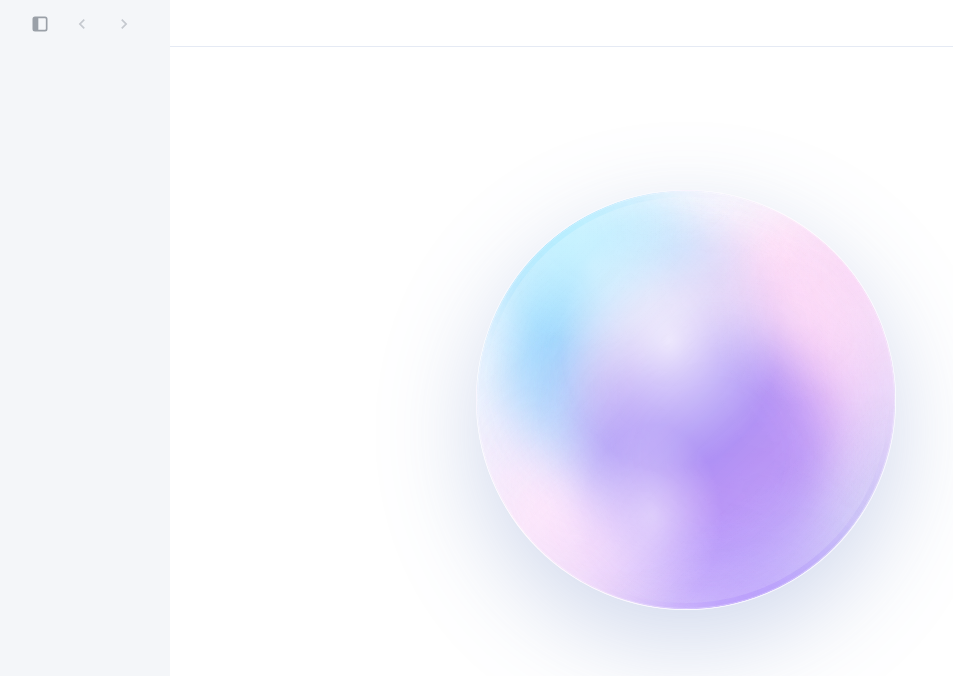
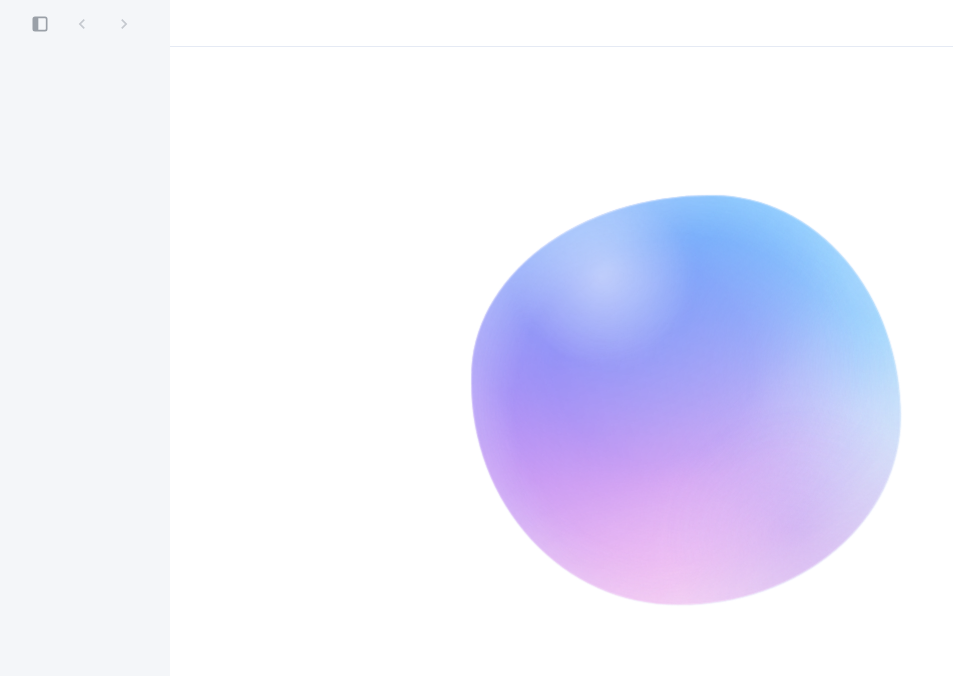
Before and after one commit to Package-KR/Arc, a React (Vite) app in the folder desktop/src/renderer/: page / in a window 1280 px wide. Shown: the top 676 px of the page, without its empty margins (78-1031 px from the left). Built offline with nearby package versions, Linux system fonts and the light colour scheme.

Commit message:
feat: 음성 오브 화면 개선

```diff
--- a/desktop/src/renderer/src/features/voice-orb/VoiceOrb.css
+++ b/desktop/src/renderer/src/features/voice-orb/VoiceOrb.css
@@ -2,19 +2,20 @@
   position: relative;
   width: min(54vmin, 420px);
   aspect-ratio: 1;
-  border: 1px solid rgba(255, 255, 255, 0.76);
-  border-radius: 50%;
+  border: 1px solid rgba(244, 249, 255, 0.58);
+  border-radius: 49% 51% 48% 52% / 50% 46% 54% 50%;
   overflow: hidden;
-  isolation: isolate;
   background:
-    radial-gradient(circle at 35% 24%, rgba(255, 255, 255, 0.95), transparent 22%),
-    radial-gradient(circle at 68% 72%, rgba(255, 255, 255, 0.82), transparent 28%),
-    linear-gradient(132deg, rgba(175, 227, 255, 0.9), rgba(255, 222, 247, 0.78) 44%, rgba(190, 184, 255, 0.82));
+    radial-gradient(circle at 28% 22%, rgba(255, 255, 255, 0.46), transparent 22%),
+    radial-gradient(circle at 70% 80%, rgba(149, 134, 255, 0.2), transparent 34%),
+    rgba(255, 255, 255, 0.08);
   box-shadow:
-    inset 20px 24px 42px rgba(255, 255, 255, 0.62),
-    inset -22px -28px 54px rgba(95, 105, 203, 0.18),
-    0 32px 100px rgba(87, 115, 185, 0.28);
-  transform: translateZ(0);
+    inset 14px 16px 34px rgba(255, 255, 255, 0.2),
+    inset -22px -28px 58px rgba(95, 105, 203, 0.15),
+    inset 0 0 0 1px rgba(255, 255, 255, 0.26);
+  transform: scale(1);
+  transform-origin: 50% 50%;
+  animation: orb-morph 6.8s ease-in-out infinite;
 }
 
 .voice-orb::before,
@@ -26,29 +27,28 @@
 }
 
 .voice-orb::before {
-  inset: -22%;
+  inset: -34%;
   z-index: 1;
   background:
-    radial-gradient(circle at 25% 24%, rgba(82, 193, 255, 0.68), transparent 20%),
-    radial-gradient(circle at 74% 26%, rgba(255, 203, 238, 0.82), transparent 22%),
-    radial-gradient(circle at 62% 82%, rgba(137, 96, 244, 0.62), transparent 23%),
-    radial-gradient(circle at 32% 70%, rgba(255, 213, 248, 0.56), transparent 26%);
-  filter: blur(18px) saturate(1.18);
-  opacity: 0.92;
-  mix-blend-mode: normal;
-  transform-origin: 42% 58%;
-  will-change: transform;
-  animation: orb-flow 5.2s linear infinite;
+    radial-gradient(circle at 24% 24%, rgba(75, 189, 255, 0.7) 0 16%, transparent 42%),
+    radial-gradient(circle at 76% 76%, rgba(255, 180, 237, 0.7) 0 16%, transparent 42%),
+    radial-gradient(circle at 24% 76%, rgba(125, 91, 245, 0.7) 0 16%, transparent 42%);
+  opacity: 0.66;
+  transform-origin: 50% 50%;
+  animation: orb-field 6.4s linear infinite;
 }
 
 .voice-orb::after {
   inset: 0;
   z-index: 6;
   background:
-    radial-gradient(circle at 28% 18%, rgba(255, 255, 255, 0.34), transparent 18%),
-    radial-gradient(circle at 76% 30%, rgba(255, 255, 255, 0.22), transparent 20%),
-    linear-gradient(135deg, rgba(255, 255, 255, 0.22), transparent 46%, rgba(255, 255, 255, 0.16));
-  box-shadow: inset 0 0 0 1px rgba(255, 255, 255, 0.28);
+    radial-gradient(circle at 30% 20%, rgba(255, 255, 255, 0.44), transparent 20%),
+    radial-gradient(circle at 76% 82%, rgba(113, 86, 230, 0.22), transparent 28%),
+    radial-gradient(circle at 50% 50%, transparent 56%, rgba(230, 241, 255, 0.28) 78%, rgba(255, 255, 255, 0.5));
+  box-shadow:
+    inset 0 0 0 1px rgba(255, 255, 255, 0.34),
+    inset 16px 18px 34px rgba(255, 255, 255, 0.12);
+  opacity: 0.78;
 }
 
 .voice-orb__surface {
@@ -56,174 +56,136 @@
   inset: 0;
   z-index: 4;
   border-radius: inherit;
-  background:
-    radial-gradient(ellipse at 46% 36%, rgba(255, 255, 255, 0.72), transparent 34%),
-    radial-gradient(ellipse at 42% 78%, rgba(255, 255, 255, 0.46), transparent 20%),
-    linear-gradient(180deg, rgba(255, 255, 255, 0.18), transparent 70%);
-  filter: blur(1px);
-  mix-blend-mode: screen;
+  overflow: hidden;
+  background: transparent;
 }
 
 .voice-orb__surface::before {
   position: absolute;
-  inset: -28%;
+  inset: -40%;
   content: "";
   border-radius: inherit;
   background:
-    radial-gradient(circle at 20% 34%, rgba(57, 197, 255, 0.58), transparent 18%),
-    radial-gradient(circle at 76% 32%, rgba(255, 173, 235, 0.62), transparent 22%),
-    radial-gradient(circle at 60% 78%, rgba(120, 88, 246, 0.56), transparent 24%),
-    radial-gradient(circle at 34% 70%, rgba(255, 239, 255, 0.52), transparent 20%);
-  filter: blur(16px) saturate(1.22);
-  opacity: 0.86;
-  mix-blend-mode: screen;
-  transform-origin: 48% 52%;
-  will-change: transform;
-  animation: inner-current 3.4s linear infinite;
+    radial-gradient(circle at 26% 28%, rgba(75, 189, 255, 0.66) 0 14%, transparent 40%),
+    radial-gradient(circle at 74% 72%, rgba(255, 180, 237, 0.66) 0 14%, transparent 40%),
+    radial-gradient(circle at 28% 74%, rgba(125, 91, 245, 0.66) 0 14%, transparent 40%);
+  opacity: 0.58;
+  transform-origin: 50% 50%;
+  animation: inner-field 4.2s linear infinite reverse;
+}
+
+.voice-orb__surface::after {
+  position: absolute;
+  inset: 0;
+  content: "";
+  border-radius: inherit;
+  background:
+    radial-gradient(ellipse at 32% 18%, rgba(255, 255, 255, 0.44), transparent 22%),
+    radial-gradient(ellipse at 62% 88%, rgba(255, 255, 255, 0.18), transparent 24%);
+  opacity: 0.54;
+  pointer-events: none;
 }
 
 .voice-orb__wash {
   position: absolute;
   z-index: 2;
-  width: 58%;
-  height: 58%;
+  width: 88%;
+  height: 88%;
   border-radius: 50%;
-  filter: blur(24px);
-  mix-blend-mode: normal;
-  opacity: 0.56;
-  will-change: transform;
+  opacity: 0.48;
 }
 
 .voice-orb__wash--cyan {
-  top: 14%;
-  left: 14%;
-  background: #4bbdff;
-  animation: wash-cyan 4s linear infinite;
+  top: -8%;
+  left: -8%;
+  background: radial-gradient(circle, rgba(75, 189, 255, 0.76) 0 28%, transparent 68%);
+  animation: wash-orbit-cyan 4.6s linear infinite;
 }
 
 .voice-orb__wash--rose {
-  top: 16%;
-  right: 8%;
-  background: #ffb4ed;
-  animation: wash-rose 4.8s linear infinite;
+  top: -8%;
+  right: -8%;
+  background: radial-gradient(circle, rgba(255, 180, 237, 0.76) 0 28%, transparent 68%);
+  animation: wash-orbit-rose 5.2s linear infinite reverse;
 }
 
 .voice-orb__wash--violet {
-  right: 15%;
-  bottom: 8%;
-  background: #7d5bf5;
-  animation: wash-violet 3.8s linear infinite;
+  right: -8%;
+  bottom: -8%;
+  background: radial-gradient(circle, rgba(125, 91, 245, 0.76) 0 28%, transparent 68%);
+  animation: wash-orbit-violet 4.9s linear infinite;
 }
 
-.voice-orb__shine {
-  position: absolute;
-  z-index: 7;
-  inset: 1.4%;
-  border-radius: inherit;
-  pointer-events: none;
-  background: linear-gradient(145deg, rgba(255, 255, 255, 0.52), transparent 28%, transparent 70%, rgba(255, 255, 255, 0.38));
-  opacity: 0.78;
-}
-
-@keyframes orb-flow {
-  0% {
-    transform: translate3d(-1.4%, -0.8%, 0) rotate(-7deg) scale(1.04);
+@keyframes orb-morph {
+  0%,
+  100% {
+    border-radius: 49% 51% 48% 52% / 50% 46% 54% 50%;
+    transform: scaleX(1) scaleY(1);
   }
 
-  25% {
-    transform: translate3d(1.2%, -1.4%, 0) rotate(-1deg) scale(1.08);
+  26% {
+    border-radius: 58% 42% 53% 47% / 43% 57% 44% 56%;
+    transform: scaleX(1.036) scaleY(0.974);
   }
 
-  50% {
-    transform: translate3d(1.5%, 1.1%, 0) rotate(6deg) scale(1.05);
+  52% {
+    border-radius: 43% 57% 58% 42% / 57% 44% 56% 43%;
+    transform: scaleX(0.972) scaleY(1.034);
   }
 
-  75% {
-    transform: translate3d(-1%, 1.4%, 0) rotate(2deg) scale(1.09);
-  }
-
-  100% {
-    transform: translate3d(-1.4%, -0.8%, 0) rotate(-7deg) scale(1.04);
+  78% {
+    border-radius: 56% 44% 42% 58% / 47% 59% 41% 53%;
+    transform: scaleX(1.028) scaleY(0.982);
   }
 }
 
-@keyframes inner-current {
-  0% {
-    transform: translate3d(-2%, -1%, 0) rotate(-10deg) scale(1.02);
+@keyframes orb-field {
+  from {
+    transform: rotate(0deg) scale(1.2);
   }
 
-  20% {
-    transform: translate3d(4%, -3%, 0) rotate(12deg) scale(1.08);
-  }
-
-  42% {
-    transform: translate3d(5%, 4%, 0) rotate(28deg) scale(1.04);
-  }
-
-  66% {
-    transform: translate3d(-4%, 5%, 0) rotate(14deg) scale(1.1);
-  }
-
-  84% {
-    transform: translate3d(-5%, 1%, 0) rotate(-4deg) scale(1.05);
-  }
-
-  100% {
-    transform: translate3d(-2%, -1%, 0) rotate(-10deg) scale(1.02);
+  to {
+    transform: rotate(360deg) scale(1.2);
   }
 }
 
-@keyframes wash-cyan {
-  0% {
-    transform: translate3d(-8%, -6%, 0) scale(1.08);
+@keyframes inner-field {
+  from {
+    transform: rotate(0deg) scale(1.24);
   }
 
-  32% {
-    transform: translate3d(20%, 12%, 0) scale(1.24);
-  }
-
-  68% {
-    transform: translate3d(8%, 22%, 0) scale(1.12);
-  }
-
-  100% {
-    transform: translate3d(-8%, -6%, 0) scale(1.08);
+  to {
+    transform: rotate(360deg) scale(1.24);
   }
 }
 
-@keyframes wash-rose {
-  0% {
-    transform: translate3d(8%, -8%, 0) scale(1.12);
+@keyframes wash-orbit-cyan {
+  from {
+    transform: rotate(0deg) translate(36%, 0) rotate(0deg) scale(1.36);
   }
 
-  38% {
-    transform: translate3d(-22%, 16%, 0) scale(1.26);
-  }
-
-  72% {
-    transform: translate3d(-9%, 4%, 0) scale(1.14);
-  }
-
-  100% {
-    transform: translate3d(8%, -8%, 0) scale(1.12);
+  to {
+    transform: rotate(360deg) translate(36%, 0) rotate(-360deg) scale(1.36);
   }
 }
 
-@keyframes wash-violet {
-  0% {
-    transform: translate3d(6%, 10%, 0) scale(1);
+@keyframes wash-orbit-rose {
+  from {
+    transform: rotate(0deg) translate(36%, 0) rotate(0deg) scale(1.36);
   }
 
-  35% {
-    transform: translate3d(-14%, -24%, 0) scale(1.2);
+  to {
+    transform: rotate(360deg) translate(36%, 0) rotate(-360deg) scale(1.36);
+  }
+}
+
+@keyframes wash-orbit-violet {
+  from {
+    transform: rotate(0deg) translate(36%, 0) rotate(0deg) scale(1.36);
   }
 
-  70% {
-    transform: translate3d(12%, -14%, 0) scale(1.12);
-  }
-
-  100% {
-    transform: translate3d(6%, 10%, 0) scale(1);
+  to {
+    transform: rotate(360deg) translate(36%, 0) rotate(-360deg) scale(1.36);
   }
 }
 
@@ -233,7 +195,6 @@
   .voice-orb::after,
   .voice-orb__surface,
   .voice-orb__surface::before,
-  .voice-orb__shine,
   .voice-orb__wash {
     animation: none;
   }
--- a/desktop/src/renderer/src/features/voice-orb/VoiceOrb.tsx
+++ b/desktop/src/renderer/src/features/voice-orb/VoiceOrb.tsx
@@ -12,7 +12,6 @@ export function VoiceOrb(): JSX.Element {
       <span className="voice-orb__wash voice-orb__wash--cyan" />
       <span className="voice-orb__wash voice-orb__wash--rose" />
       <span className="voice-orb__wash voice-orb__wash--violet" />
-      <span className="voice-orb__shine" />
     </div>
   )
 }
```
